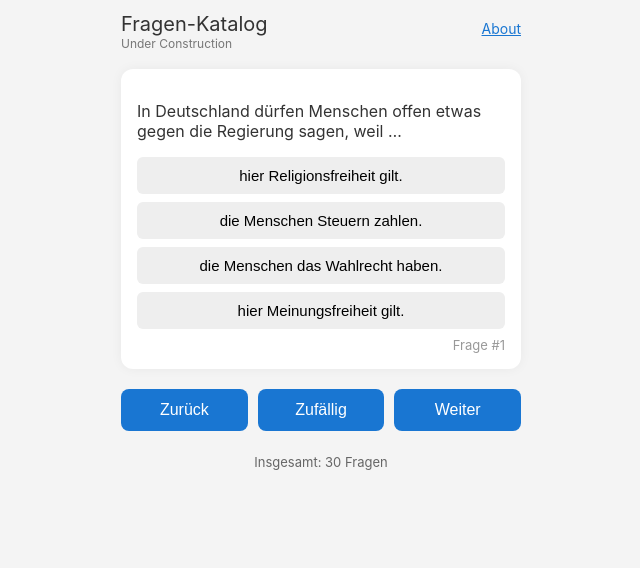
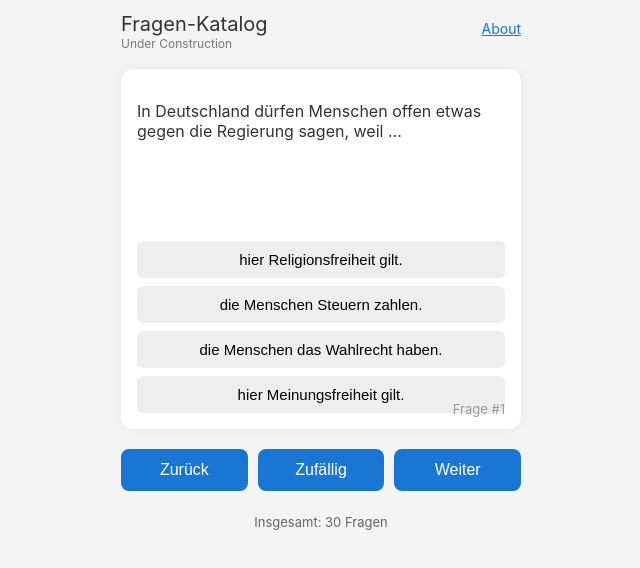
Before and after one commit to roieshalom/fragen-katalog-v2, a React (Vite) app: page / in a window 1280 px wide. Shown: the top 568 px of the page, without its empty margins (319-959 px from the left). Built offline with nearby package versions, Linux system fonts and the light colour scheme.

Commit message:
q number in card

```diff
--- a/src/style.css
+++ b/src/style.css
@@ -89,8 +89,7 @@ body {
 .flashcard {
   background: white;
   width: 100%;
-  min-height: 250px;
-  max-height: 300px;
+  min-height: 360px;              /* 🟢 Taller card to fit long questions */
   border-radius: 12px;
   box-shadow: 0 0 12px rgba(0, 0, 0, 0.05);
   padding: 16px;
@@ -98,8 +97,10 @@ body {
   display: flex;
   flex-direction: column;
   justify-content: space-between;
+  position: relative;            /* 🟡 Needed for absolute positioning */
   margin-top: 8px;
 }
+
 
 .question-text {
   font-size: 16px;
@@ -186,11 +187,11 @@ body {
 
 /* Question Number Inside Card */
 .question-meta {
+  position: absolute;
+  bottom: 12px;
+  right: 16px;
   font-size: 13px;
   color: #999;
-  margin-top: auto;
-  text-align: right;
-  padding-top: 8px;
 }
 
 /* Responsive: Mobile First */
```
